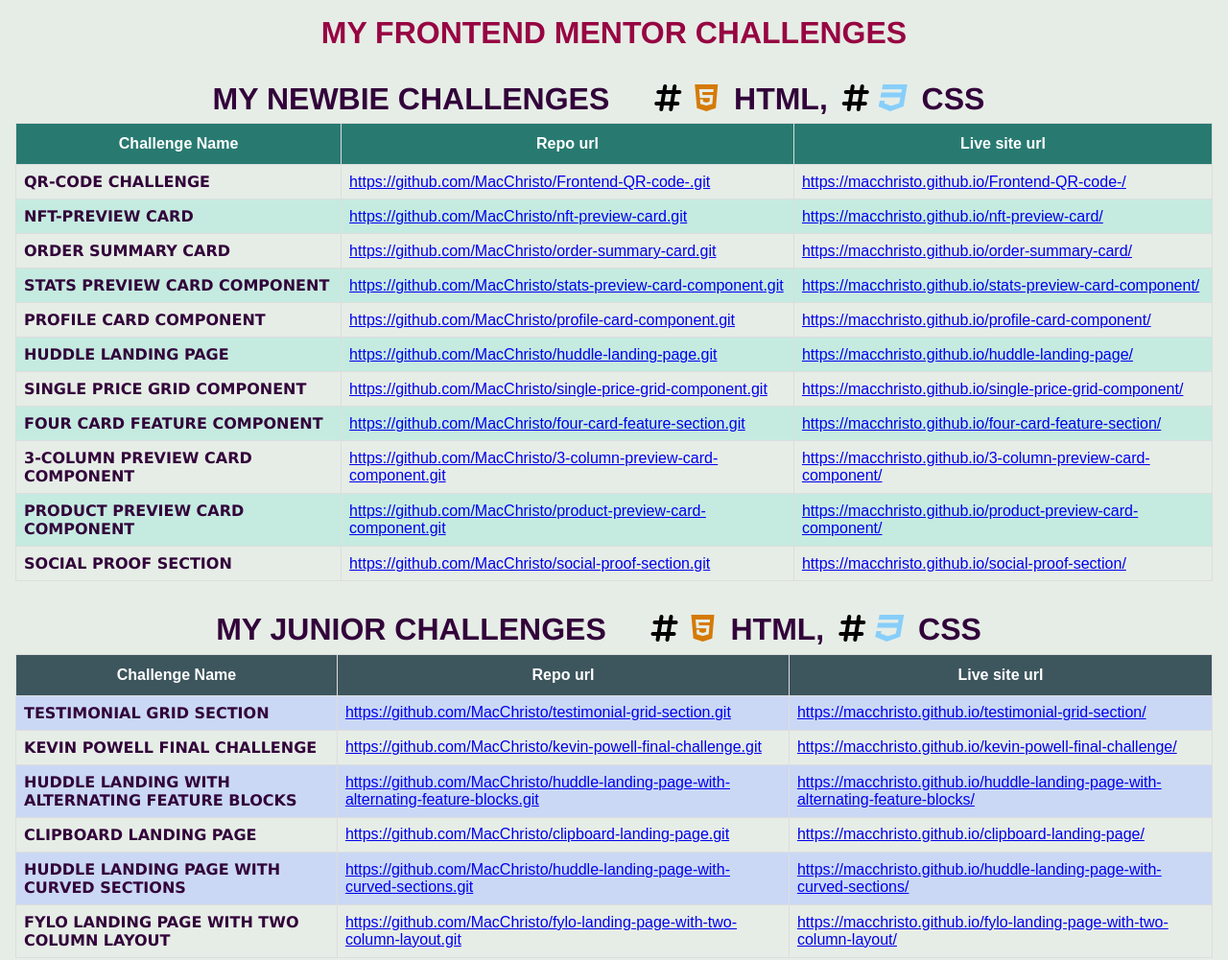
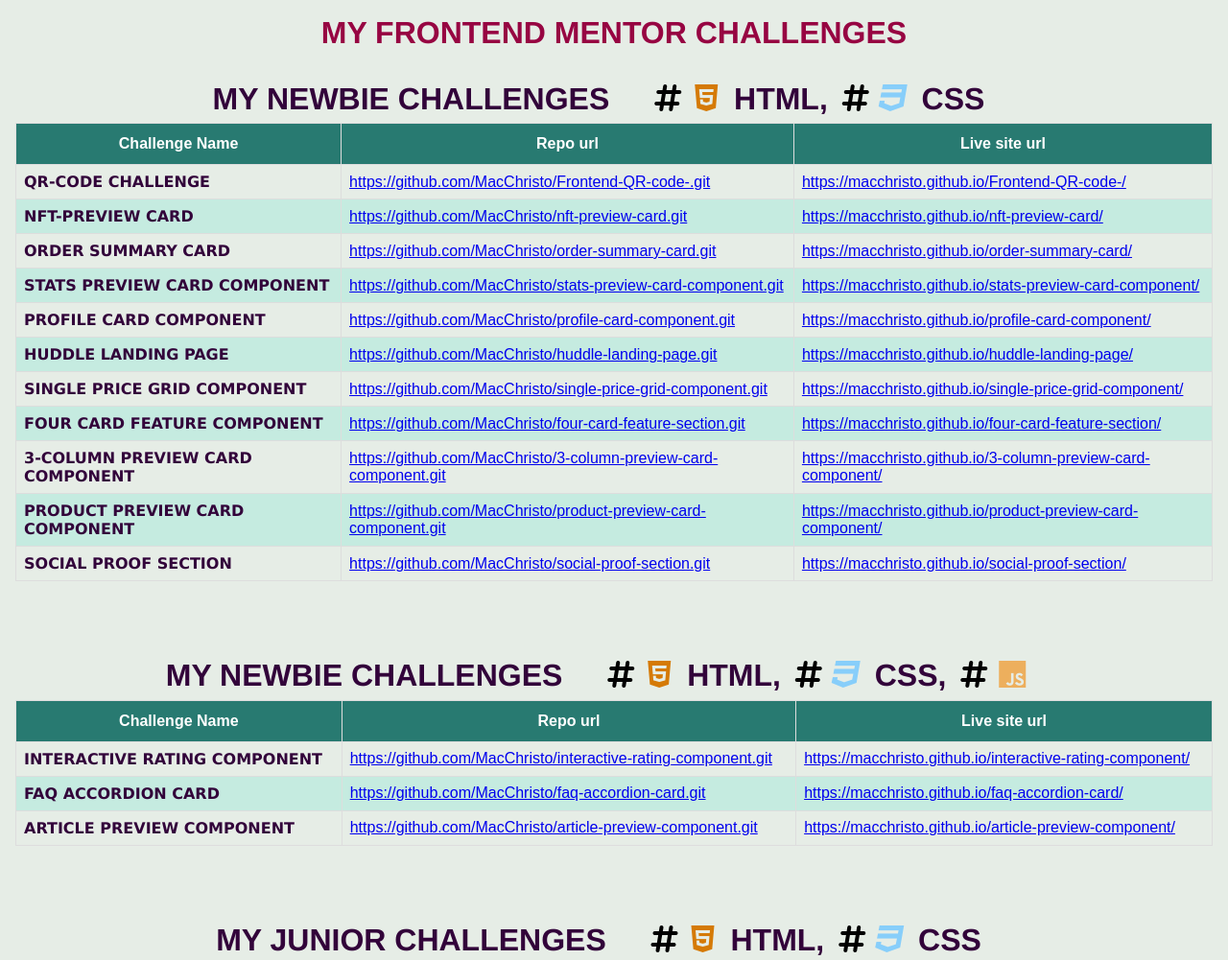
Before and after one commit to MacChristo/My-Frontend-Projects, a plain HTML site: page index.html in a window 1280 px wide. Shown: the top 1001 px of the page at 96% size. Drawn offline with Linux system fonts and the light colour scheme.

Commit message:
modified file

```diff
--- a/index.html
+++ b/index.html
@@ -16,7 +16,8 @@
             <div class="container">
                 <h1 class="h1" id="header">MY FRONTEND MENTOR CHALLENGES</h1>
                 <h1 class="h1">MY NEWBIE CHALLENGES <span class="tags"><i class="fab fa-hashtag fa-1x fa-fw hashtag"></i><i class="fab fa-html5 fa-1x fa-fw html"></i> HTML, <i class="fab fa-hashtag fa-1x fa-fw hashtag"></i><i class="fab fa-css3 fa-1x fa-fw css"></i> CSS</span></h1>
-            <table id="Newbie-challenges">
+            </div>
+                <table id="Newbie-challenges">
                 <thead>
                     <th>Challenge Name</th>
                     <th>Repo url</th>
@@ -82,6 +83,32 @@
                 </tbody>
             </table>
 
+            <h1 class="h1">MY NEWBIE CHALLENGES <span class="tags"><i class="fab fa-hashtag fa-1x fa-fw hashtag"></i><i class="fab fa-html5 fa-1x fa-fw html"></i> HTML, <i class="fab fa-hashtag fa-1x fa-fw hashtag"></i><i class="fab fa-css3 fa-1x fa-fw css"></i> CSS, <i class="fab fa-hashtag fa-1x fa-fw hashtag"></i><i class="fab fa-js fa-1x fa-fw js"></i></span></h1>
+            <table id="Newbie-challenges-js">
+                <thead>
+                    <th>Challenge Name</th>
+                    <th>Repo url</th>
+                    <th>Live site url</th>
+                </thead>
+
+                <tbody id="challenges-js">
+                    <tr>
+                        <td class="name">INTERACTIVE RATING COMPONENT</td>
+                        <td><a href="https://github.com/MacChristo/interactive-rating-component.git">https://github.com/MacChristo/interactive-rating-component.git</a></td>
+                        <td><a href="https://macchristo.github.io/interactive-rating-component/">https://macchristo.github.io/interactive-rating-component/</a></td>
+                    </tr>
+                    <tr>
+                        <td class="name">FAQ ACCORDION CARD</td>
+                        <td><a href="https://github.com/MacChristo/faq-accordion-card.git">https://github.com/MacChristo/faq-accordion-card.git</a></td>
+                        <td><a href="https://macchristo.github.io/faq-accordion-card/">https://macchristo.github.io/faq-accordion-card/</a></td>
+                    </tr>
+                    <tr>
+                        <td class="name">ARTICLE PREVIEW COMPONENT</td>
+                        <td><a href="https://github.com/MacChristo/article-preview-component.git">https://github.com/MacChristo/article-preview-component.git</a></td>
+                        <td><a href="https://macchristo.github.io/article-preview-component/">https://macchristo.github.io/article-preview-component/</a></td>
+                    </tr>
+                </tbody>
+            </table>
 
             <h1 class="h1">MY JUNIOR CHALLENGES <span class="tags"><i class="fab fa-hashtag fa-1x fa-fw hashtag"></i><i class="fab fa-html5 fa-1x fa-fw html"></i> HTML, <i class="fab fa-hashtag fa-1x fa-fw hashtag"></i><i class="fab fa-css3 fa-1x fa-fw css"></i> CSS</span></h1>
 
--- a/style.css
+++ b/style.css
@@ -35,6 +35,13 @@ main {
     font-family: Arial, Helvetica, sans-serif;
     border-collapse: collapse;
     width: 100%;
+    margin: 0 0 3em 0;
+}
+#Newbie-challenges-js {
+    font-family: Arial, Helvetica, sans-serif;
+    border-collapse: collapse;
+    width: 100%;
+    margin: 0 0 3em 0;
 }
 
 #Newbie-challenges td,
@@ -42,12 +49,23 @@ main {
     border: 1px solid #ddd;
     padding: 0.5em;
 }
+#Newbie-challenges-js td,
+#Newbie-challenges-js th {
+    border: 1px solid #ddd;
+    padding: 0.5em;
+}
 
 #challenges tr:nth-child(even) {
     background-color: #c5ebe0;
 }
+#challenges-js tr:nth-child(even) {
+    background-color: #c5ebe0;
+}
 
 #Newbie-challenges tr:hover {
+    background-color: #ddd;
+}
+#Newbie-challenges-js tr:hover {
     background-color: #ddd;
 }
 
@@ -59,6 +77,13 @@ main {
     color: white;
 }
 
+#Newbie-challenges-js th {
+    padding-top: 0.75em;
+    padding-bottom: 0.75em;
+    text-align: center;
+    background-color: #287a71;
+    color: white;
+}
 
 #Junior-challenges {
     font-family: Arial, Helvetica, sans-serif;
@@ -150,6 +175,11 @@ p {
     color: lightskyblue;
     padding: 0;
 }
+.js {
+    color: #edaf5d;
+    padding: 0;
+}
+
 
 .tags {
     padding: 0 1em;
```
Also changed, not shown: 1 other file.
